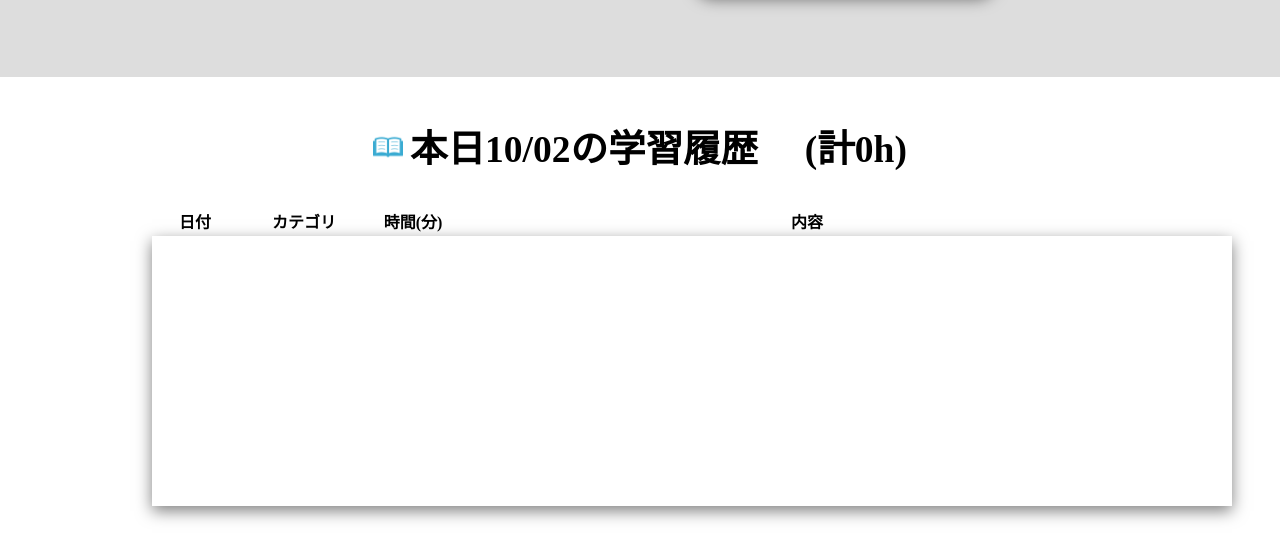
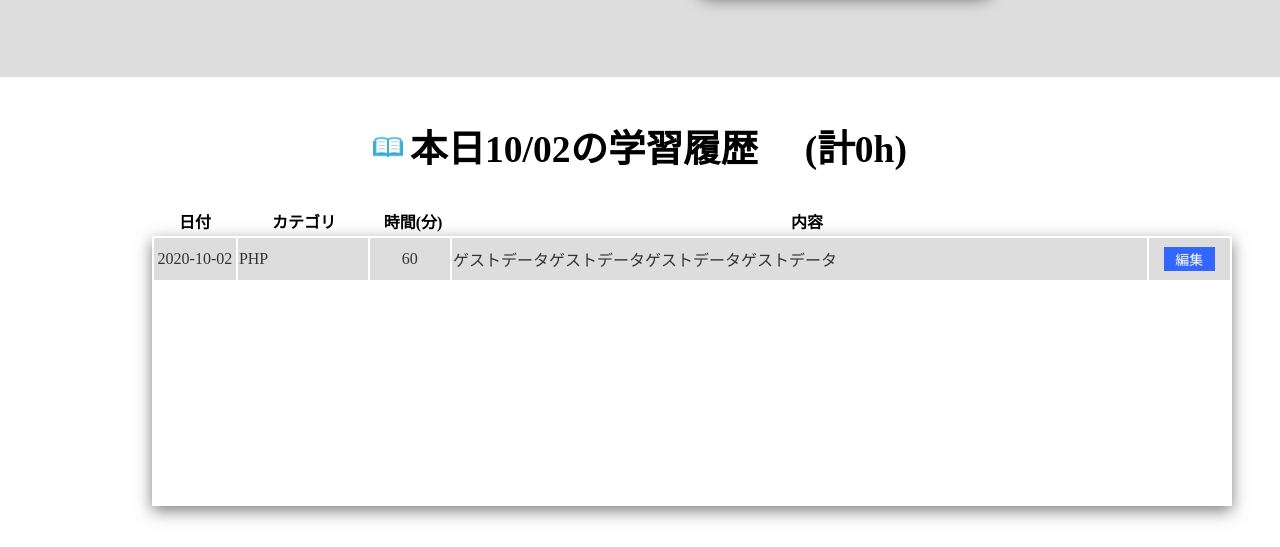
Before and after one commit to aizwellenstan/yuki_Portfolio, a PHP site: page / in a window 1280 px wide. Shown: the part 521-1068 px from the top of the page. Run offline with PHP 8.4, Linux system fonts and the light colour scheme; the visitor is signed in with stand-in values (Sample User, id 1); data that the repository does not hold is empty.

Commit message:
ゲストデータ作成

```diff
--- a/StudyDetail.php
+++ b/StudyDetail.php
@@ -51,13 +51,30 @@ if (!empty($_GET['month_id'])) {
           </tr>
         </thead>
         <tbody class="alltbody">
+          <!-- ゲストデータ -->
+          <tr>
+            <td class="size_s"><?php echo date('Y-m-d'); ?></td>
+            <td class='size_m'>PHP</td>
+            <td class="size_s">60</td>
+            <td class="size_l">ゲストデータゲストデータゲストデータゲストデータ</td>
+            <form method="get">
+              <td class="size_s">
+                <textarea name="study_id" id="study_id"><?php echo $val['id']; ?></textarea>
+                <input class='editbtn' type="submit" value="編集">
+            </form>
+          </tr>
+          <!-- 通常データ -->
           <?php foreach ($getstudy as $key => $val) { ?>
             <tr>
 
               <td class="size_s"><?php echo $val['study_date']; ?></td>
               <td class='size_m'><?php echo $val['study_category']; ?></td>
               <td class="size_s"><?php echo $val['study_time']; ?></td>
-                <td class="size_l"><?php if(!empty($getstudy)) { echo $val['study_detail'];}else{echo '本日は学習を行っておりません';} ?></td>
+              <td class="size_l"><?php if (!empty($getstudy)) {
+                                    echo $val['study_detail'];
+                                  } else {
+                                    echo '本日は学習を行っておりません';
+                                  } ?></td>
               <form method="get">
                 <td class="size_s">
                   <textarea name="study_id" id="study_id"><?php echo $val['id']; ?></textarea>
@@ -116,7 +133,6 @@ if (!empty($_GET['month_id'])) {
   </div>
 </div>
 <style>
-
   .month-search {
     float: right;
     left: 20px;
--- a/login.php
+++ b/login.php
@@ -83,12 +83,12 @@ if (!empty($_POST)) {
 
           <p>メールアドレス</p>
           <div class="err_msg"><?php if (!empty($err_msg['email'])) echo $err_msg['email']; ?></div>
-          <input type="text" name="email" value="">
+          <input type="text" name="email" value="gest@icloud.com">
           </label>
           <label class="pass">
             <p>パスワード</p>
             <div class="err_msg"><?php if (!empty($err_msg['pass'])) echo $err_msg['pass']; ?></div>
-            <input type="password" name="pass" value="">
+            <input type="password" name="pass" value="gestgest">
           </label>
           <input type="submit" class="btn btn-mid" value="ログイン">
         </form>
```
Lines whose indentation alone changed are shown as unchanged.
